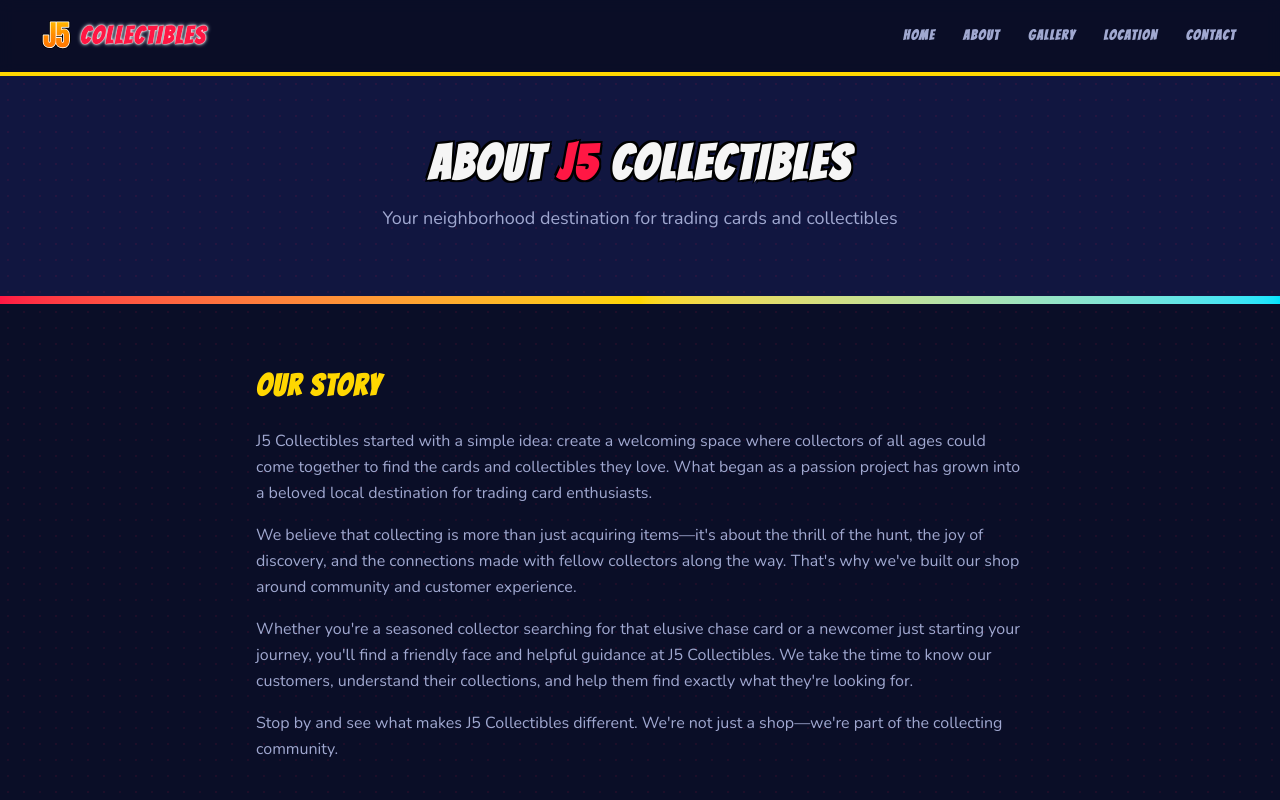
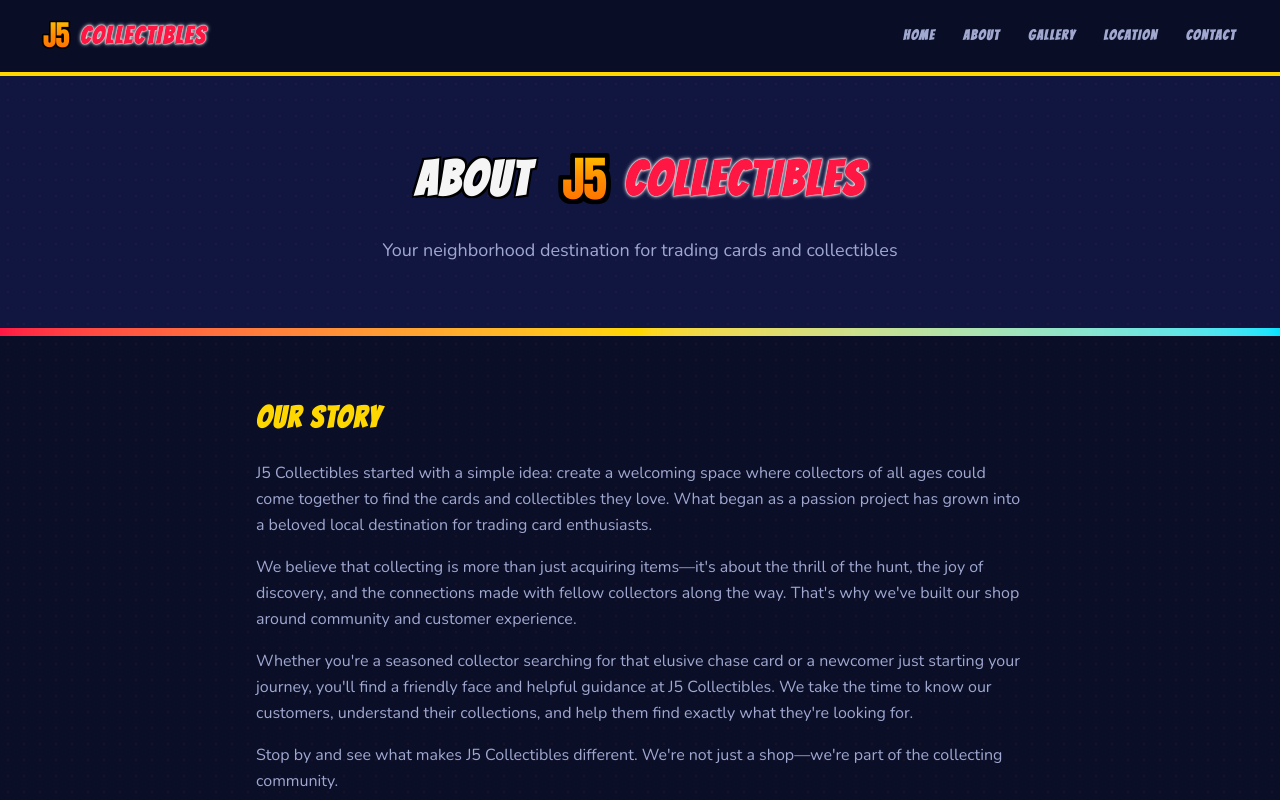
Before and after one commit to arami157/j5-collectibles, a Next.js app: page /about in a window 1280 px wide. Shown: the top 800 px of the page. Built offline with nearby package versions, Linux system fonts and the light colour scheme.

Commit message:
Update about page with J5Logo and black borders on J5 SVG
- Add medium size (80x80) to J5Logo component
- Use J5Logo + Collectibles in about page heading
- Change J5 SVG inner stroke from white to black

Co-Authored-By: Claude Opus 4.5 <noreply@anthropic.com>

```diff
--- a/app/about/page.tsx
+++ b/app/about/page.tsx
@@ -2,6 +2,7 @@ import { Header } from "@/components/header";
 import { Footer } from "@/components/footer";
 import { Card, CardContent } from "@/components/ui/card";
 import { Heart, Users, Store, Sparkles } from "lucide-react";
+import { J5Logo } from "@/components/j5-logo";
 
 const values = [
   {
@@ -41,10 +42,19 @@ export default function AboutPage() {
           <div className="mx-auto max-w-7xl px-4 sm:px-6 lg:px-8">
             <div className="mx-auto max-w-3xl text-center">
               <h1
-                className="text-5xl font-black uppercase text-[#f5f5f5] comic-text-outline"
+                className="flex items-center justify-center text-5xl font-black uppercase text-[#f5f5f5] comic-text-outline"
                 style={{ fontFamily: "'Bangers', 'Impact', sans-serif", letterSpacing: "0.06em" }}
               >
-                About <span className="text-[#FF1744]">J5</span> Collectibles
+                About&nbsp;
+                <J5Logo size="medium" className="inline-block" />
+                <span
+                  style={{
+                    color: "#FF1744",
+                    textShadow: "0 0 4px #fff, 0 0 2px #fff, 0 0 1px #fff",
+                  }}
+                >
+                  Collectibles
+                </span>
               </h1>
               <p className="mt-4 text-lg text-[#a0a8d0]">
                 Your neighborhood destination for trading cards and collectibles
--- a/components/j5-logo.tsx
+++ b/components/j5-logo.tsx
@@ -1,7 +1,8 @@
-export function J5Logo({ className = "", size = "default" }: { className?: string; size?: "small" | "default" | "large" }) {
+export function J5Logo({ className = "", size = "default" }: { className?: string; size?: "small" | "default" | "medium" | "large" }) {
   const dimensions = {
     small: { width: 48, height: 48 },
     default: { width: 64, height: 64 },
+    medium: { width: 80, height: 80 },
     large: { width: 200, height: 200 },
   };
 
@@ -41,8 +42,8 @@ export function J5Logo({ className = "", size = "default" }: { className?: strin
         fontWeight="900"
         letterSpacing="-2"
       >
-        {/* White outline */}
-        <tspan stroke="#FFF" strokeWidth="4" fill="none" strokeLinejoin="round">
+        {/* Black outline */}
+        <tspan stroke="#000" strokeWidth="4" fill="none" strokeLinejoin="round">
           J5
         </tspan>
       </text>
```
